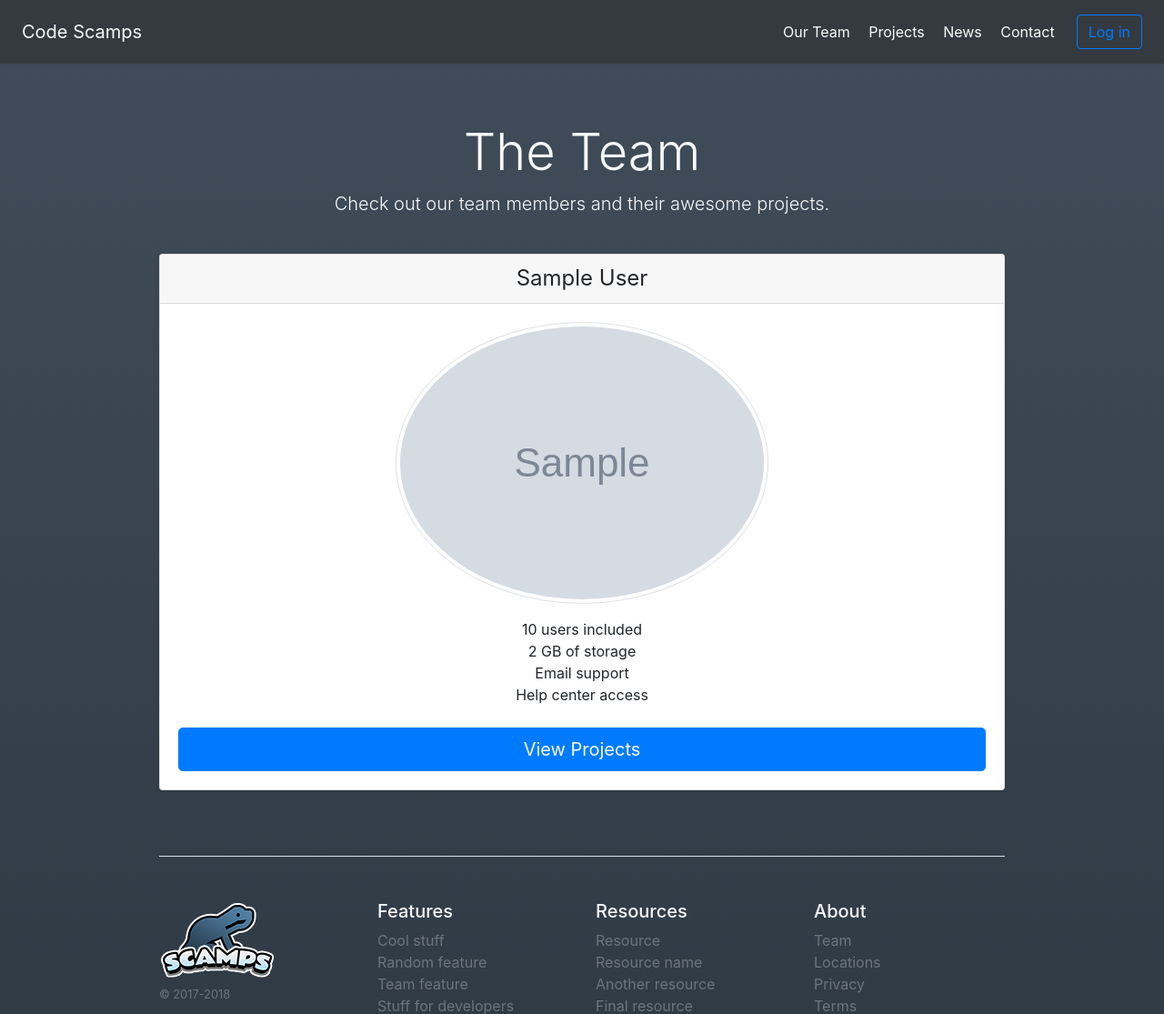
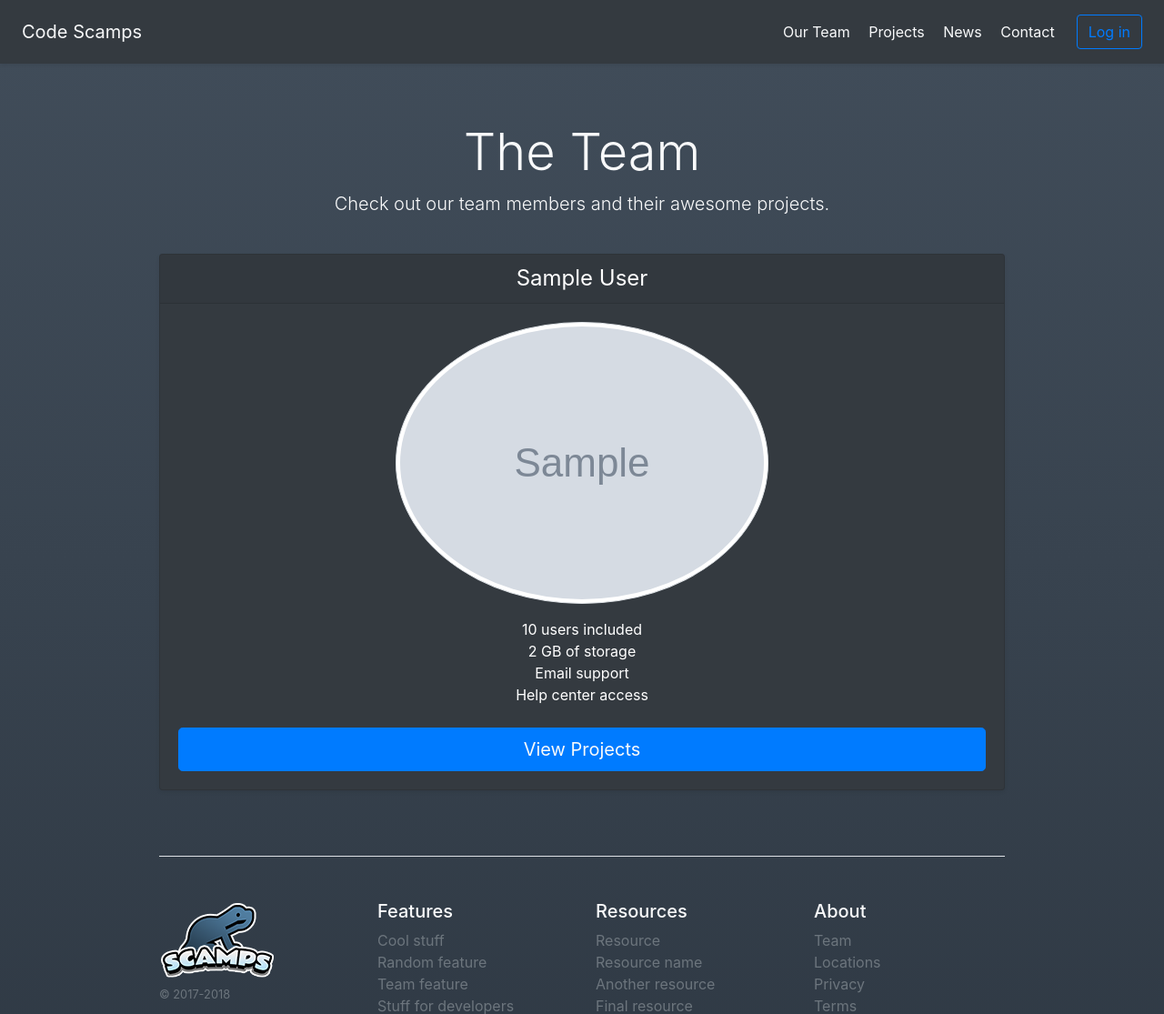
Before and after one commit to Code-Scamps/website, a Django app: page /team in a window 1280 px wide. Shown: the top 1115 px of the page at 91% size. Run offline with Django 3.2, Linux system fonts and the light colour scheme; tables that the repository leaves empty hold one stand-in row (values such as "Sample post"); grey boxes marked "Sample" are stand-in pictures; some libraries are stand-ins or nearby versions.

Commit message:
Make team members cards dark

```diff
--- a/src/home/templates/home/home-team.html
+++ b/src/home/templates/home/home-team.html
@@ -9,7 +9,7 @@
     <div class="container">
       <div class="card-deck mb-3 text-center">
 		{% for member in members %}
-			<div class="card mb-4 shadow-sm">
+			<div class="card text-white bg-dark mb-4 shadow-sm">
 			<div class="card-header">
 				<h4 class="my-0 font-weight-normal">{{ member.first_name}} {{ member.last_name}}</h4>
 			</div>
```
